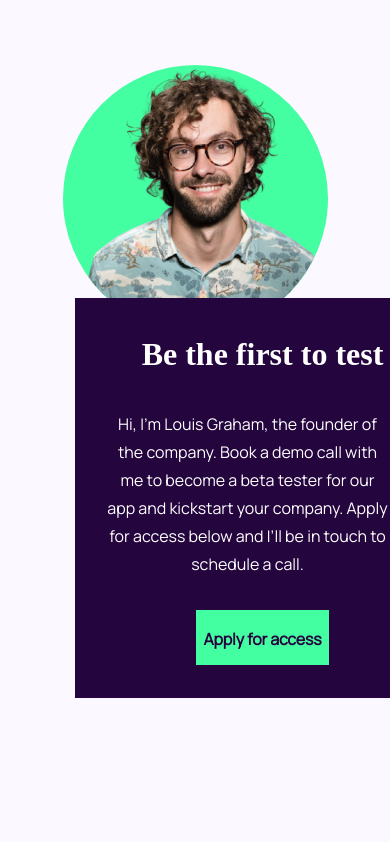
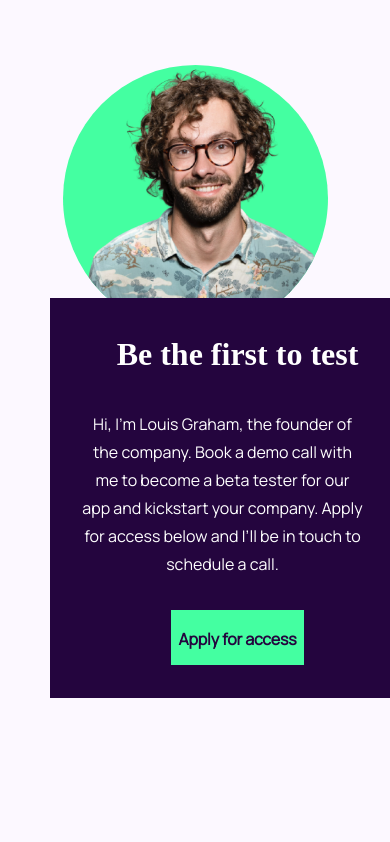
Before and after one commit to Feruzadev/workit-landing-page, a plain HTML site: page index.html in a window 390 px wide. Shown: the part 1568-2410 px from the top of the page. Drawn offline with Linux system fonts and the light colour scheme.

Commit message:
workit finish

```diff
--- a/CSS/main.css
+++ b/CSS/main.css
@@ -95,6 +95,7 @@ body {
 
 .container1 {
     margin: auto;
+
 
 }
 
--- a/CSS/media.css
+++ b/CSS/media.css
@@ -155,7 +155,7 @@
         padding-top: 32px;
         position: absolute;
         top: 100px;
-        left: 35px;
+        left: 10px;
     }
     .main-section-title {
         text-align: center;
@@ -187,6 +187,7 @@
         margin-top: 300px;
         margin-bottom: 62px;
         position: relative;
+
     }
 
 }
```
